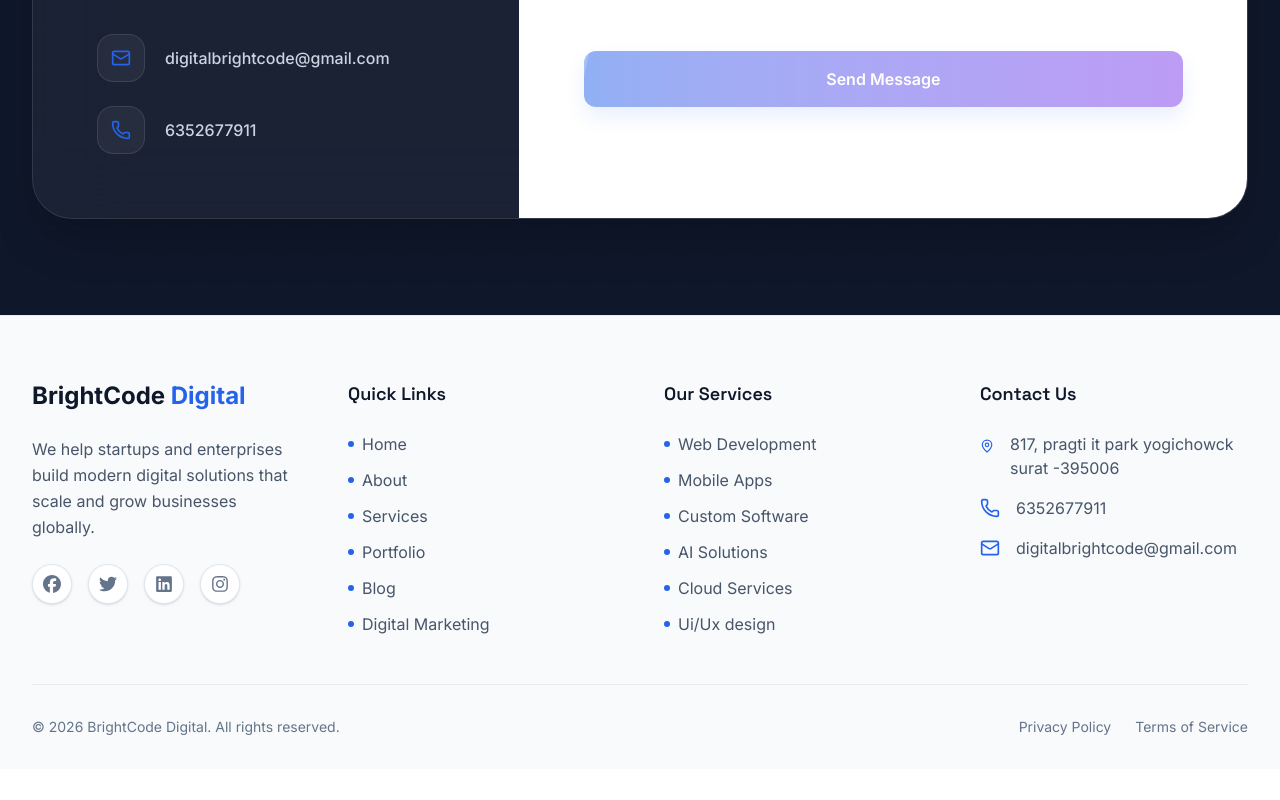
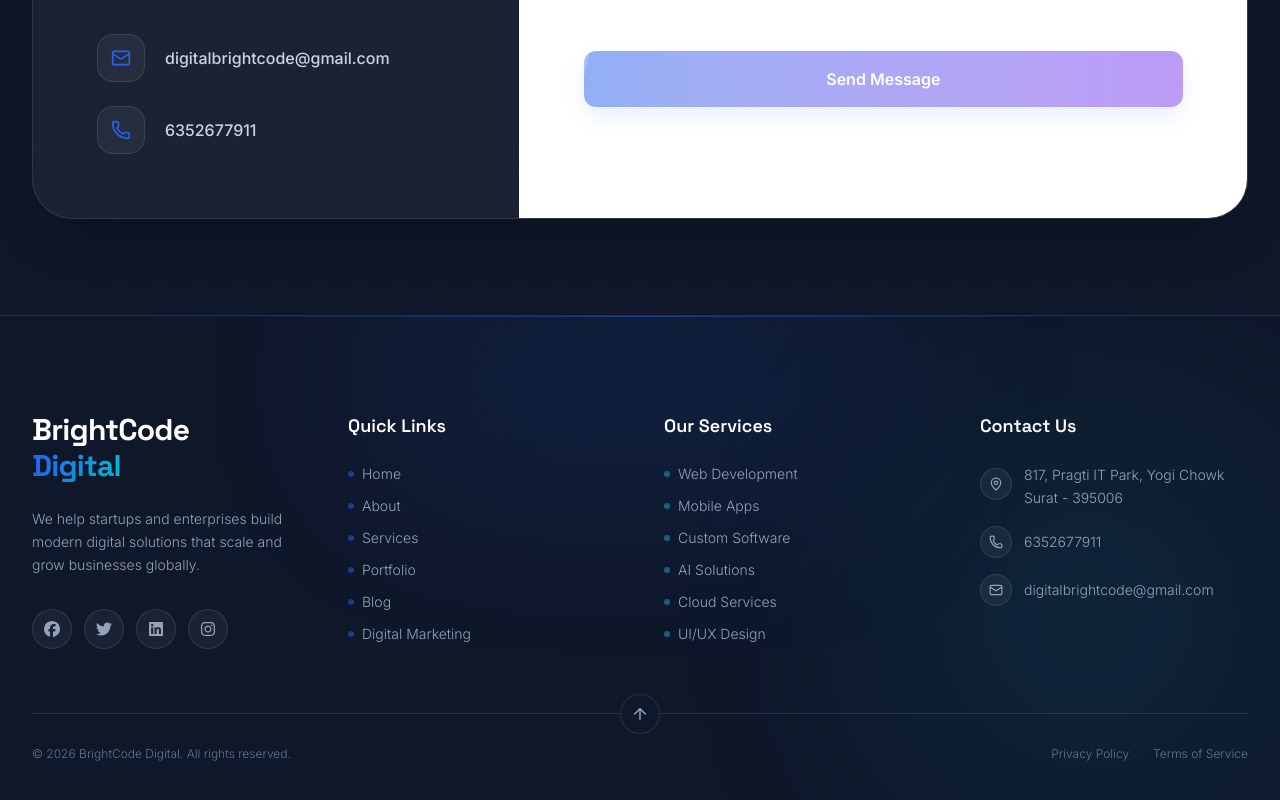
Before and after one commit to Brightcode1/brightcode1-, a React (Vite) app: page / in a window 1280 px wide. Shown: the part 8413-9213 px from the top of the page. Before the commit the page ends 9182 px from the top, so only its background shows below. Built offline with nearby package versions, Linux system fonts and the light colour scheme.

Commit message:
change footer link and proper route

```diff
--- a/src/components/Footer.jsx
+++ b/src/components/Footer.jsx
@@ -1,42 +1,57 @@
 import React from 'react';
 import { Link } from 'react-router-dom';
-import { Mail, Phone, MapPin } from 'lucide-react';
+import { Mail, Phone, MapPin, ArrowRight, ArrowUp } from 'lucide-react';
 import { FaFacebook, FaTwitter, FaLinkedin, FaInstagram } from 'react-icons/fa6';
+import { motion } from 'framer-motion';
 
 const Footer = () => {
+  const scrollToTop = () => {
+    window.scrollTo({ top: 0, behavior: 'smooth' });
+  };
+
   return (
-    <footer className="bg-[#F8FAFC] border-t border-[#ECECEC] pt-16 pb-8">
-      <div className="container mx-auto px-4 sm:px-6 lg:px-8">
-        <div className="grid grid-cols-1 md:grid-cols-2 lg:grid-cols-4 gap-12 mb-12">
+    <footer className="bg-dark relative overflow-hidden pt-24 pb-12 border-t border-white/10">
+      {/* Premium Background Elements */}
+      <div className="absolute top-0 left-1/2 -translate-x-1/2 w-[1000px] h-1 h-px bg-gradient-to-r from-transparent via-primary to-transparent opacity-50"></div>
+      <div className="absolute top-0 left-1/2 -translate-x-1/2 w-[500px] h-32 bg-primary/20 blur-[100px] rounded-full pointer-events-none"></div>
+      <div className="absolute bottom-0 right-0 w-96 h-96 bg-accent/10 rounded-full blur-[120px] pointer-events-none"></div>
+
+      <div className="container mx-auto px-4 sm:px-6 lg:px-8 relative z-10">
+        <div className="grid grid-cols-1 md:grid-cols-2 lg:grid-cols-4 gap-12 lg:gap-8 xl:gap-12 mb-16">
           {/* Brand Info */}
-          <div>
-            <Link to="/" className="inline-block mb-6">
-              <span className="text-2xl font-bold text-dark">
-                BrightCode <span className="text-primary">Digital</span>
+          <div className="lg:pr-4">
+            <Link to="/" className="inline-block mb-6 group">
+              <span className="text-3xl font-display font-bold text-white tracking-tight">
+                BrightCode <span className="text-transparent bg-clip-text bg-gradient-to-r from-primary to-accent group-hover:from-accent group-hover:to-primary transition-all duration-500">Digital</span>
               </span>
             </Link>
-            <p className="text-gray-600 mb-6 leading-relaxed">
+            <p className="text-gray-400 mb-8 leading-relaxed font-light text-sm">
               We help startups and enterprises build modern digital solutions that scale and grow businesses globally.
             </p>
-            <div className="flex space-x-4">
-              <a href="#" aria-label="Social Link" className="w-10 h-10 rounded-full bg-white border border-gray-200 flex items-center justify-center text-gray-500 hover:bg-primary hover:text-white hover:border-primary transition-all shadow-sm hover:shadow-md">
-                <FaFacebook size={18} />
-              </a>
-              <a href="#" aria-label="Social Link" className="w-10 h-10 rounded-full bg-white border border-gray-200 flex items-center justify-center text-gray-500 hover:bg-primary hover:text-white hover:border-primary transition-all shadow-sm hover:shadow-md">
-                <FaTwitter size={18} />
-              </a>
-              <a href="#" aria-label="Social Link" className="w-10 h-10 rounded-full bg-white border border-gray-200 flex items-center justify-center text-gray-500 hover:bg-primary hover:text-white hover:border-primary transition-all shadow-sm hover:shadow-md">
-                <FaLinkedin size={18} />
-              </a>
-              <a href="https://instagram.com/brightcode_digital" target="_blank" rel="noreferrer" className="w-10 h-10 rounded-full bg-white border border-gray-200 flex items-center justify-center text-gray-500 hover:bg-primary hover:text-white hover:border-primary transition-all shadow-sm hover:shadow-md">
-                <FaInstagram size={18} />
-              </a>
+            <div className="flex space-x-3">
+              {[
+                { icon: FaFacebook, link: "#" },
+                { icon: FaTwitter, link: "#" },
+                { icon: FaLinkedin, link: "#" },
+                { icon: FaInstagram, link: "https://instagram.com/brightcode_digital" }
+              ].map((social, i) => (
+                <a
+                  key={i}
+                  href={social.link}
+                  target={social.link.startsWith('http') ? "_blank" : "_self"}
+                  rel="noreferrer"
+                  aria-label="Social Link"
+                  className="w-10 h-10 rounded-full bg-white/5 border border-white/10 flex items-center justify-center text-gray-400 hover:bg-primary hover:text-white hover:border-primary hover:-translate-y-1 transition-all duration-300 hover:shadow-[0_0_15px_rgba(37,99,235,0.4)]"
+                >
+                  <social.icon size={16} />
+                </a>
+              ))}
             </div>
           </div>
 
           {/* Quick Links */}
           <div>
-            <h3 className="text-dark text-lg font-semibold mb-6">Quick Links</h3>
+            <h3 className="text-white text-lg font-display font-semibold mb-6">Quick Links</h3>
             <ul className="space-y-3">
               {[
                 { name: 'Home', path: '/' },
@@ -47,9 +62,9 @@ const Footer = () => {
                 { name: 'Digital Marketing', path: '/digital-marketing' }
               ].map((link) => (
                 <li key={link.name}>
-                  <Link to={link.path} className="text-gray-600 hover:text-primary transition-colors flex items-center gap-2">
-                    <span className="w-1.5 h-1.5 rounded-full bg-primary"></span>
-                    {link.name}
+                  <Link to={link.path} className="text-gray-400 hover:text-white transition-colors duration-300 flex items-center gap-2 group text-sm font-light">
+                    <span className="w-1.5 h-1.5 rounded-full bg-primary/50 group-hover:bg-primary group-hover:scale-150 transition-all duration-300"></span>
+                    <span className="group-hover:translate-x-1 transition-transform duration-300">{link.name}</span>
                   </Link>
                 </li>
               ))}
@@ -58,13 +73,13 @@ const Footer = () => {
 
           {/* Services */}
           <div>
-            <h3 className="text-dark text-lg font-semibold mb-6">Our Services</h3>
+            <h3 className="text-white text-lg font-display font-semibold mb-6">Our Services</h3>
             <ul className="space-y-3">
-              {['Web Development', 'Mobile Apps', 'Custom Software', 'AI Solutions', 'Cloud Services', 'Ui/Ux design  '].map((item) => (
-                <li key={item}>
-                  <Link to="/digital-marketing" className="text-gray-600 hover:text-primary transition-colors flex items-center gap-2">
-                    <span className="w-1.5 h-1.5 rounded-full bg-primary"></span>
-                    {item}
+              {['Web Development', 'Mobile Apps', 'Custom Software', 'AI Solutions', 'Cloud Services', 'UI/UX Design'].map((item, i) => (
+                <li key={i}>
+                  <Link to="/services" className="text-gray-400 hover:text-white transition-colors duration-300 flex items-center gap-2 group text-sm font-light">
+                    <span className="w-1.5 h-1.5 rounded-full bg-accent/50 group-hover:bg-accent group-hover:scale-150 transition-all duration-300"></span>
+                    <span className="group-hover:translate-x-1 transition-transform duration-300">{item}</span>
                   </Link>
                 </li>
               ))}
@@ -73,30 +88,45 @@ const Footer = () => {
 
           {/* Contact Info */}
           <div>
-            <h3 className="text-dark text-lg font-semibold mb-6">Contact Us</h3>
+            <h3 className="text-white text-lg font-display font-semibold mb-6">Contact Us</h3>
             <ul className="space-y-4">
-              <li className="flex items-start gap-4 text-gray-600">
-                <MapPin className="text-primary mt-1" size={20} />
-                <span>817, pragti it park yogichowck surat -395006</span>
+              <li className="flex items-start gap-3 text-gray-400 text-sm font-light group">
+                <div className="mt-1 w-8 h-8 rounded-full bg-white/5 border border-white/10 flex items-center justify-center flex-shrink-0 group-hover:bg-primary/20 group-hover:border-primary/30 group-hover:text-primary transition-all">
+                  <MapPin size={14} />
+                </div>
+                <span className="leading-relaxed">817, Pragti IT Park, Yogi Chowk<br/>Surat - 395006</span>
               </li>
-              <li className="flex items-center gap-4 text-gray-600">
-                <Phone className="text-primary" size={20} />
-                <span>6352677911</span>
+              <li className="flex items-center gap-3 text-gray-400 text-sm font-light group">
+                <div className="w-8 h-8 rounded-full bg-white/5 border border-white/10 flex items-center justify-center flex-shrink-0 group-hover:bg-primary/20 group-hover:border-primary/30 group-hover:text-primary transition-all">
+                  <Phone size={14} />
+                </div>
+                <span className="group-hover:text-white transition-colors">6352677911</span>
               </li>
-              <li className="flex items-center gap-4 text-gray-600">
-                <Mail className="text-primary" size={20} />
-                <span>digitalbrightcode@gmail.com</span>
+              <li className="flex items-center gap-3 text-gray-400 text-sm font-light group">
+                <div className="w-8 h-8 rounded-full bg-white/5 border border-white/10 flex items-center justify-center flex-shrink-0 group-hover:bg-primary/20 group-hover:border-primary/30 group-hover:text-primary transition-all">
+                  <Mail size={14} />
+                </div>
+                <span className="group-hover:text-white transition-colors break-all">digitalbrightcode@gmail.com</span>
               </li>
             </ul>
           </div>
         </div>
 
         {/* Bottom Bar */}
-        <div className="border-t border-[#ECECEC] pt-8 flex flex-col md:flex-row justify-between items-center">
-          <p className="text-gray-500 text-sm mb-4 md:mb-0">
+        <div className="border-t border-white/10 pt-8 flex flex-col md:flex-row justify-between items-center relative">
+          <p className="text-gray-500 text-xs font-light mb-4 md:mb-0">
             &copy; {new Date().getFullYear()} BrightCode Digital. All rights reserved.
           </p>
-          <div className="flex space-x-6 text-sm text-gray-500">
+
+          <motion.button
+            onClick={scrollToTop}
+            whileHover={{ y: -3 }}
+            className="hidden md:flex absolute left-1/2 -translate-x-1/2 -top-5 w-10 h-10 rounded-full bg-dark border border-white/10 items-center justify-center text-gray-400 hover:text-white hover:border-primary hover:shadow-[0_0_15px_rgba(37,99,235,0.3)] transition-all z-20"
+          >
+            <ArrowUp size={18} />
+          </motion.button>
+
+          <div className="flex space-x-6 text-xs font-light text-gray-500">
             <Link to="/privacy-policy" className="hover:text-primary transition-colors">Privacy Policy</Link>
             <Link to="/terms-of-service" className="hover:text-primary transition-colors">Terms of Service</Link>
           </div>
```
